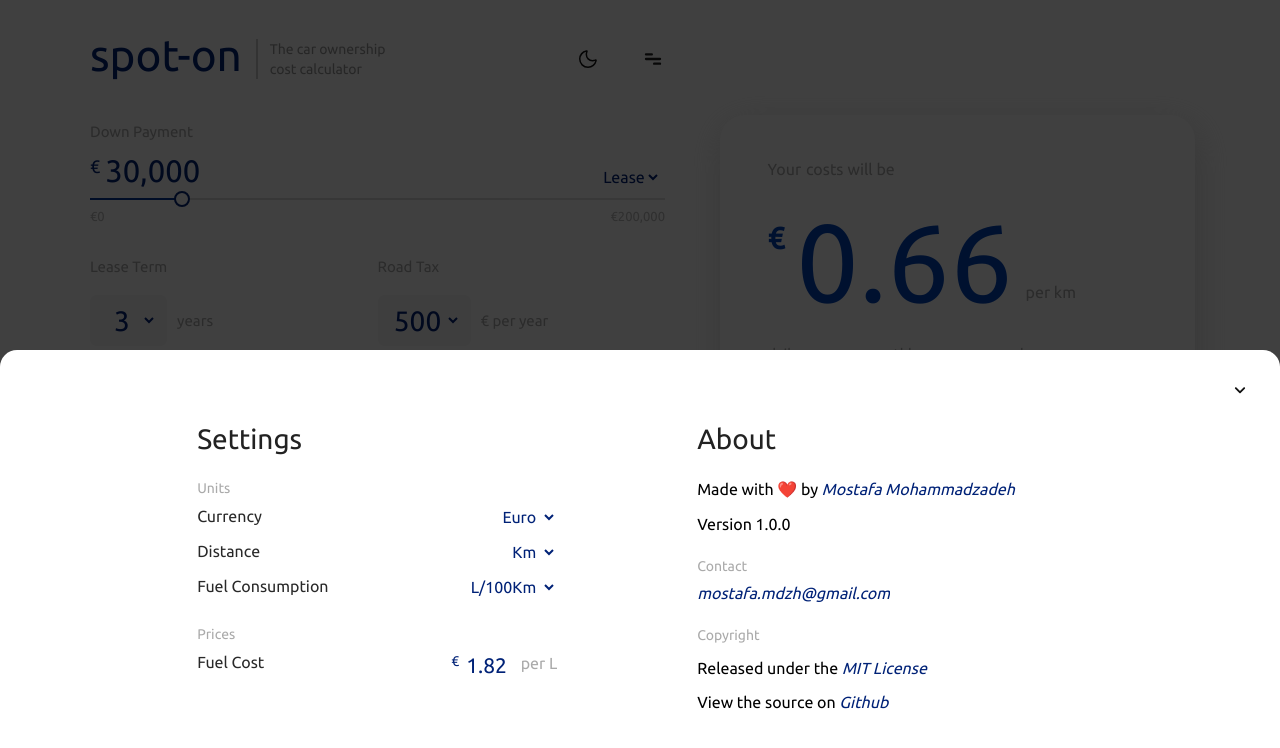
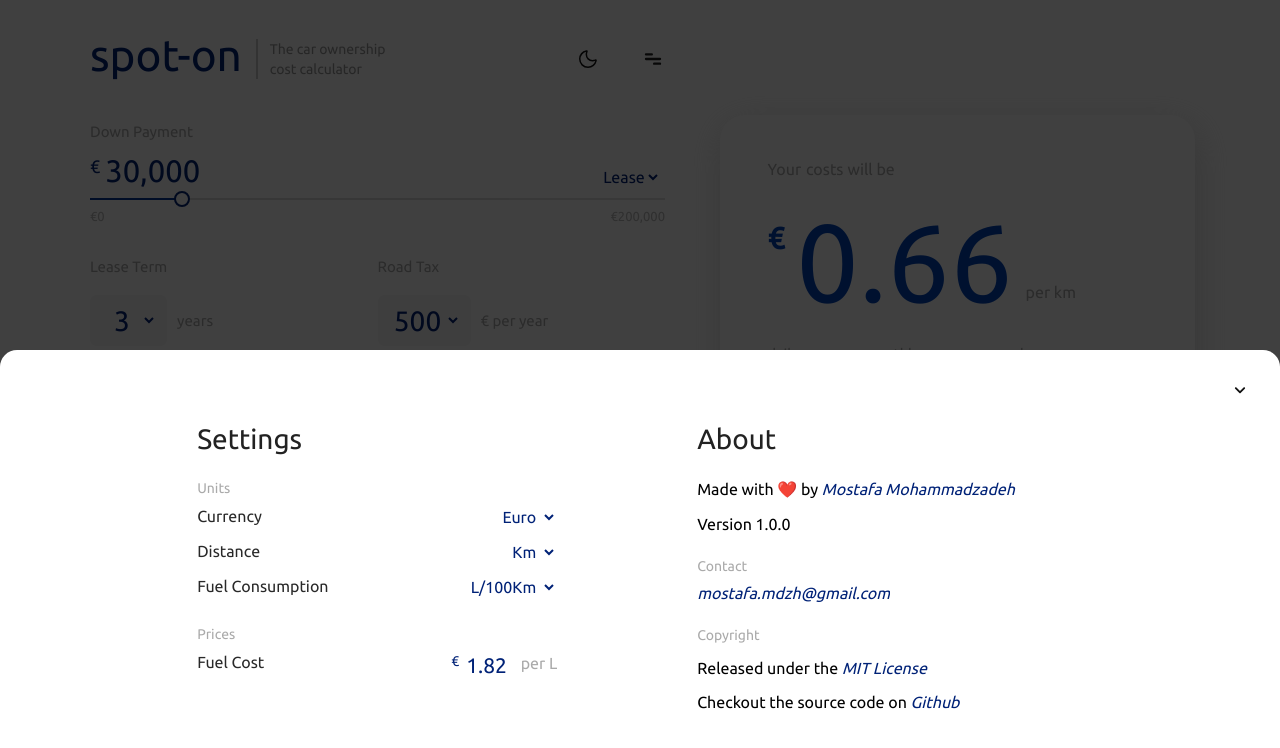
Before and after one commit to MostafaMDZH/Spot-on, a React (Create React App) app: page / in a window 1280 px wide. Both pictures are taken after a click on the button "Got it, Allow!". Shown: the top 748 px of the page. Built offline with nearby package versions, Linux system fonts and the light colour scheme.

Commit message:
Settings: better phrasing in about

```diff
--- a/src/components/Settings/Settings.js
+++ b/src/components/Settings/Settings.js
@@ -151,7 +151,7 @@ export default function Settings({
                         <div className='section'>
                             <a className='name'>Copyright</a>
                             <p>Released under the <a className='link' href='https://en.wikipedia.org/wiki/MIT_License'>MIT License</a></p>
-                            <p>View the source on <a className='link' href='https://github.com/MostafaMDZH/Depreciation-Calculator'>Github</a></p>
+                            <p>Checkout the source code on <a className='link' href='https://github.com/MostafaMDZH/Depreciation-Calculator'>Github</a></p>
                         </div>
                     </div>
                 </div>
```
